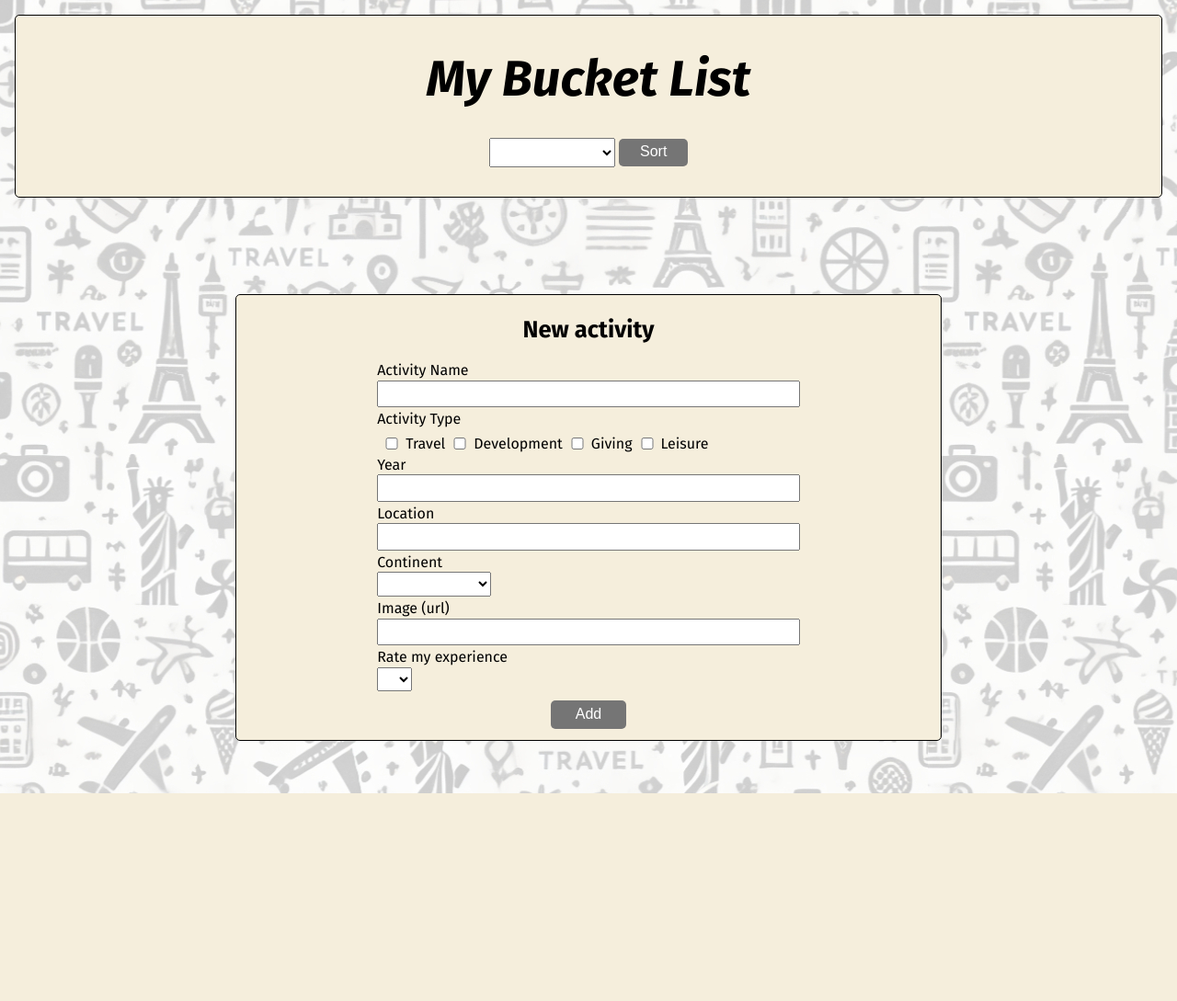
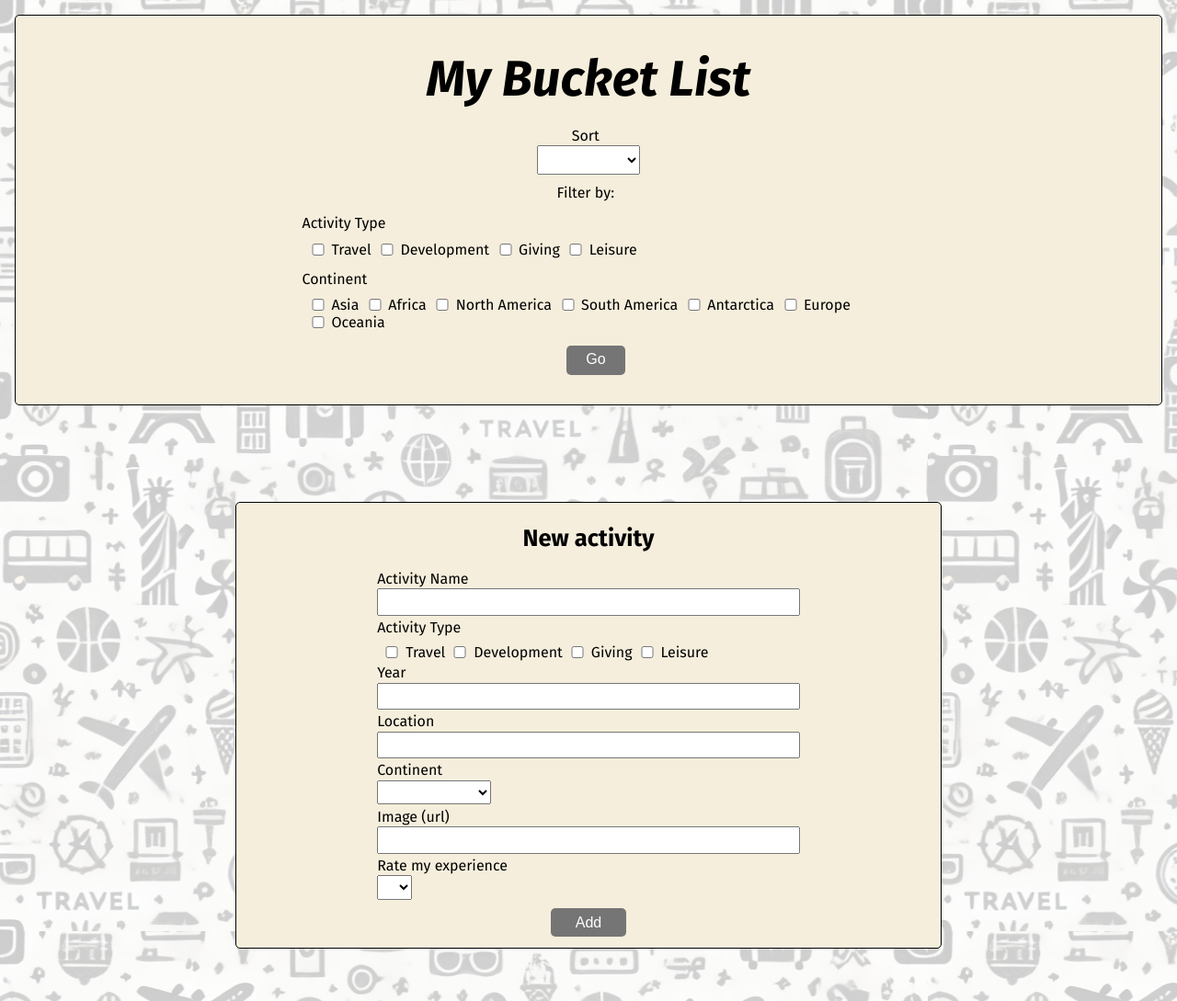
Before and after one commit to ramsey-merdassi/bucket-list-collector-app, a PHP site: page / in a window 1280 px wide. Shown: the whole page at 92% size. Before the commit the page ends 863 px from the top, so only its background shows below. Run offline with PHP 8.4, Linux system fonts and the light colour scheme; data that the repository does not hold is empty.

Commit message:
add filter fields

```diff
--- a/index.php
+++ b/index.php
@@ -48,7 +48,7 @@ $results = $query->fetchAll();
     <header>
         <h1>My Bucket List</h1>
         <form class='change-display' action='' method='get'>
-<!--            <label for='sort'>Sort</label>-->
+            <label for='sort'>Sort</label>
             <select name='sort'>
                 <option disabled selected></option>
                 <option value='activity(asc)'>Activity (a-z)</option>
@@ -60,7 +60,53 @@ $results = $query->fetchAll();
                 <option value='rating(desc)'>Rating (highest)</option>
                 <option value='rating(asc)'>Rating (lowest)</option>
             </select>
-            <input type='submit' value='Sort'>
+            <label class='filter-label' for='filter'>Filter by:</label>
+            <div class="type-filter">
+                <label>Activity Type</label>
+                <div class="filter-fields">
+                    <div class='filters'>
+                        <input type='checkbox' name='travel-activity-filter'>Travel
+                    </div>
+                    <div class='filters'>
+                        <input type='checkbox' name='development-activity-filter'>Development
+                    </div>
+                    <div class='filters'>
+                        <input type='checkbox' name='giving-activity-filter'>Giving
+                    </div>
+                    <div class='filters'>
+                        <input type='checkbox' name='leisure-activity-filter'>Leisure
+                    </div>
+                </div>
+            </div>
+            <div class="type-filter">
+                <label>Continent</label>
+                <div class="filter-fields">
+                    <div class='filters'>
+                        <input type='checkbox' name='asia-filter'>Asia
+                    </div>
+                    <div class='filters'>
+                        <input type='checkbox' name='africa-filter'>Africa
+                    </div>
+                    <div class='filters'>
+                        <input type='checkbox' name='north-america-filter'>
+                        <label>North America</label>
+                    </div>
+                    <div class='filters'>
+                        <input type='checkbox' name='south-america-filter'>
+                        <label>South America</label>
+                    </div>
+                     <div class='filters'>
+                        <input type='checkbox' name='antarctica-filter'>Antarctica
+                    </div>
+                     <div class='filters'>
+                        <input type='checkbox' name='europe-filter'>Europe
+                    </div>
+                     <div class='filters'>
+                        <input type='checkbox' name='oceania-filter'>Oceania
+                    </div>
+                </div>
+            </div>
+            <input class='filter-btn' type='submit' value='Go'>
         </form>
     </header>
     <main>
--- a/style.css
+++ b/style.css
@@ -29,27 +29,60 @@ header h1 {
 }
 
 .change-display {
-    display: inline;
-    width: 22%;
+    display: flex;
+    width: 60%;
     margin-bottom: 2rem;
     font-size: 1.1rem;
-    text-align: center;
     /*background-color: yellow;*/
 }
 
 .change-display select {
-    padding: 0.3rem 0.4rem 0.4rem;
+    height: 2rem;
 }
 
-.change-display input {
-    width: 20%;
+.filter-label {
+    margin-left: 1rem;
+}
+
+.type-filter {
+    display: flex;
+    flex-direction: column;
+    align-items: start;
+    width: 17%;
+    margin-left: 1rem;
+    /*background-color: orange;*/
+}
+
+.type-filter label {
+    margin-bottom: 0.6rem;
+}
+
+.filters {
+    display: flex;
+    /*background-color: cyan;*/
+}
+
+.filters input {
+    margin-right: 0.4rem;
+    width: 1rem;
+
+}
+
+.filters label {
+    margin: 0;
+}
+
+.filter-btn {
+    width: 4rem;
     padding-bottom: 0.4rem;
     padding-top: 0.3rem;
+    margin-left: 1rem;
     background-color: #757575;
     color: #fff;
     border: 0;
     border-radius: 5px;
     cursor: pointer;
+    height: 2rem;
 }
 
 .change-display input:hover {
@@ -85,10 +180,43 @@ header h1 {
 
     header h1 {
         font-size: 3.4rem;
+        margin-bottom: 1rem;
     }
 
     .change-display {
-        width: 30%;
+        flex-direction: column;
+        align-items: center;
+        font-size: 1rem;
+        width: 100%;
+    }
+
+    .change-display select {
+        width: 7rem;
+    }
+
+    .filter-label {
+        margin-left: 0;
+        margin-top: 0.6rem;
+    }
+
+    .type-filter {
+        width: 50%;
+        margin-left: 0;
+        margin-top: 0.6rem;
+    }
+
+    .filter-fields {
+        width: 100%;
+        display: flex;
+        flex-wrap: wrap;
+    }
+
+    .filters input {
+        margin-left: 0.6rem;
+    }
+
+    .filter-btn {
+        margin-top: 1rem;
     }
 }
 
```
Also changed, not shown: other parts of style.css (+64 -2 lines).
